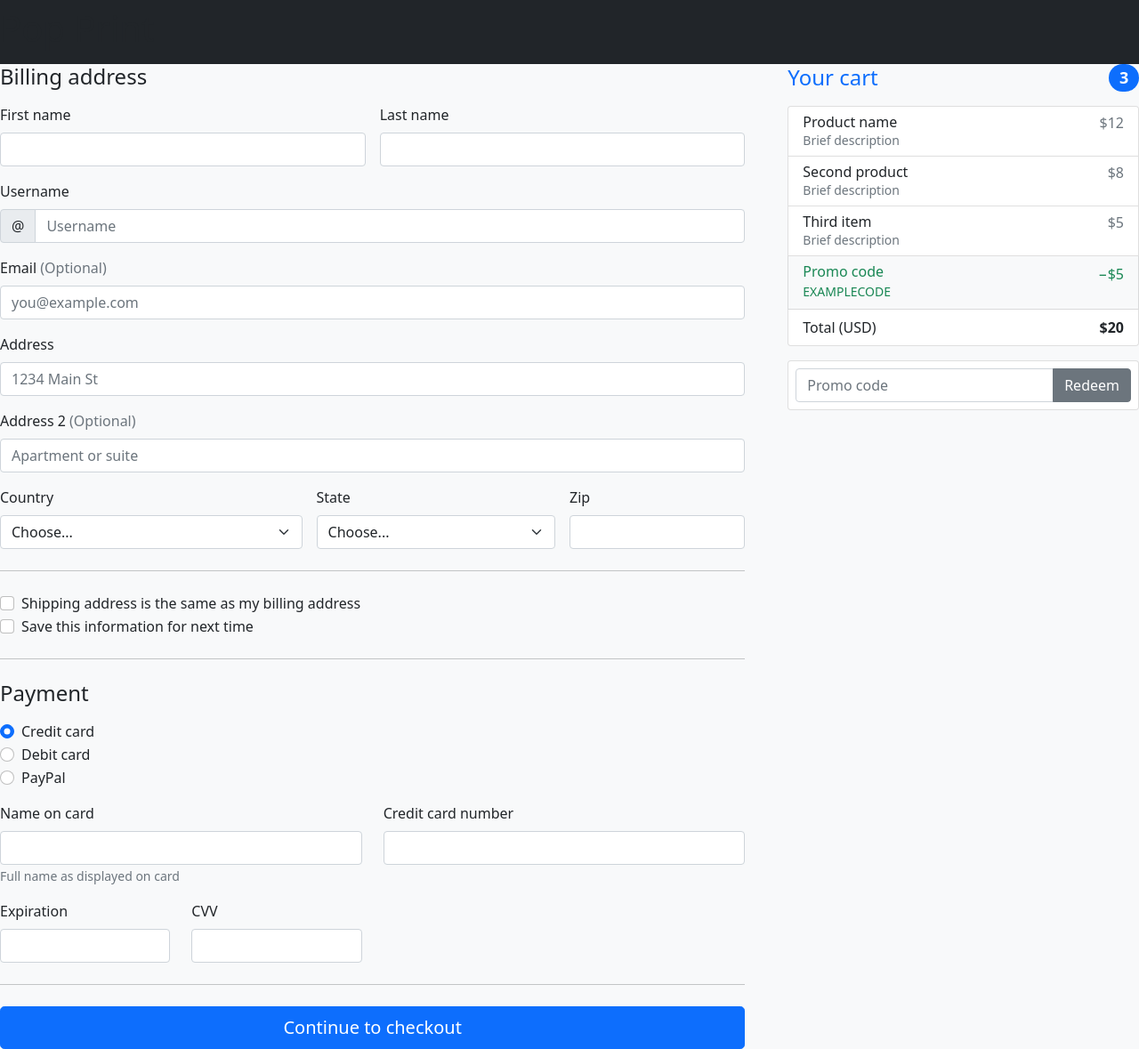
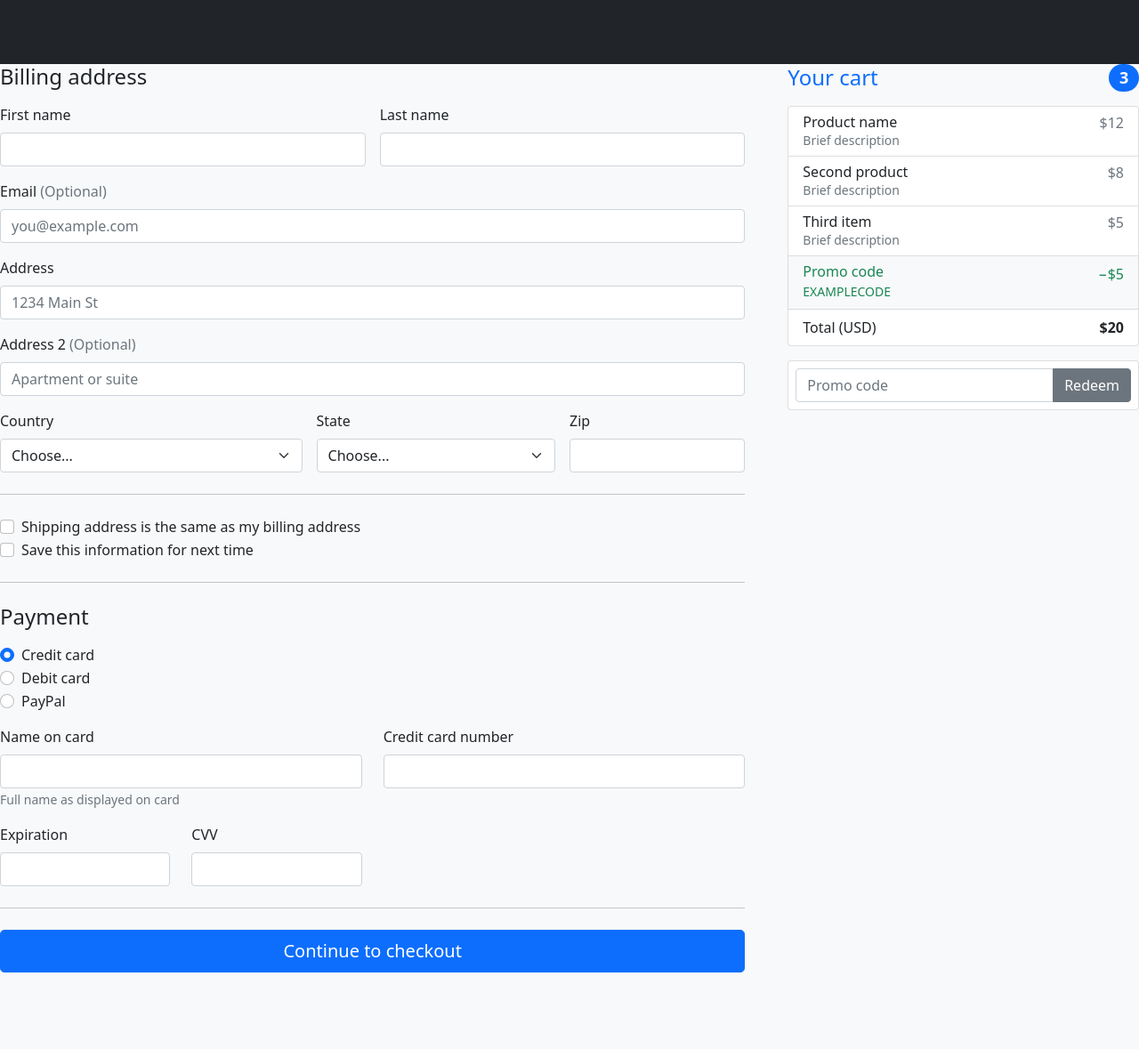
Before and after one commit to LexLongcoding/pop_print, a Django app: template Pop_App/templates/cart.html in a window 1280 px wide. Shown: the whole page at 89% size. After the commit the page ends 1093 px from the top, so only its background shows below. Run offline with Django 3.2, Linux system fonts and the light colour scheme; the template is opened without the code that fills it, so the values that code supplies are empty.

Commit message:
Update cart.html

```diff
--- a/Pop_App/templates/cart.html
+++ b/Pop_App/templates/cart.html
@@ -80,17 +80,6 @@
                         <input type="text" class="form-control" id="lastName" placeholder="" value="" required>
                         <div class="invalid-feedback">
                             Valid last name is required.
-                        </div>
-                    </div>
-
-                    <div class="col-12">
-                        <label for="username" class="form-label">Username</label>
-                        <div class="input-group has-validation">
-                            <span class="input-group-text">@</span>
-                            <input type="text" class="form-control" id="username" placeholder="Username" required>
-                            <div class="invalid-feedback">
-                                Your username is required.
-                            </div>
                         </div>
                     </div>
 
```
